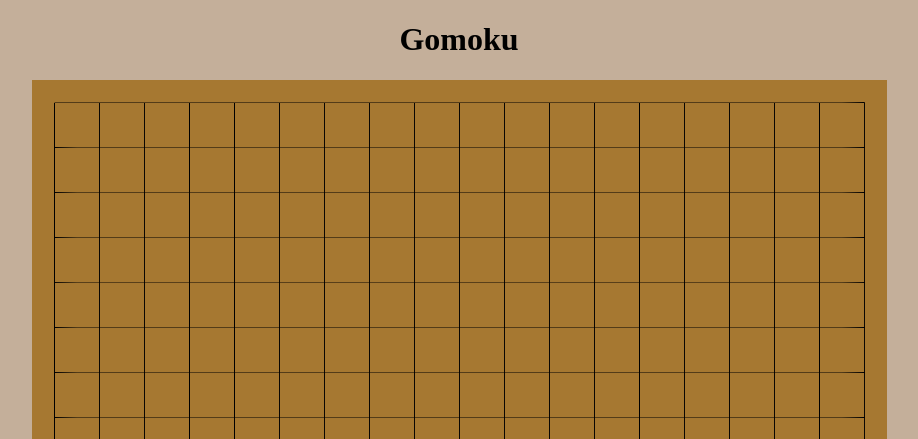
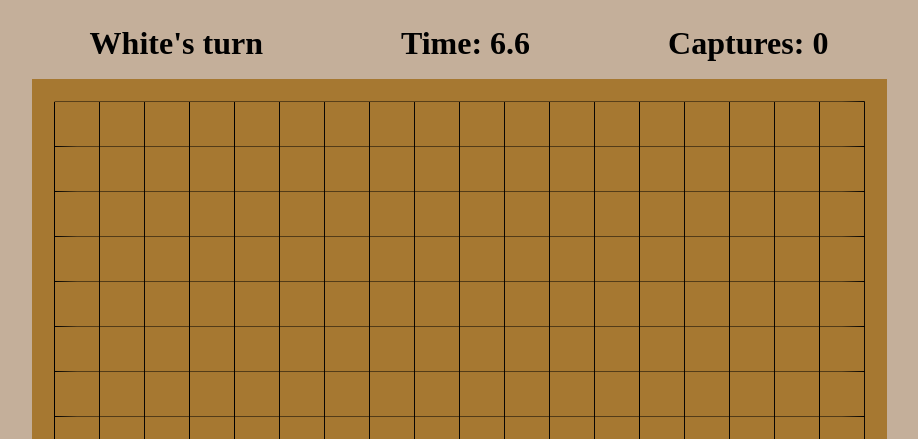
Before and after one commit to artainmo/gomoku, a Flask app: page / in a window 1280 px wide. Shown: the top 439 px of the page, without its empty margins (181-1099 px from the left). Run offline with Flask 3, Linux system fonts and the light colour scheme.

Commit message:
create ability to enter into a capture

```diff
--- a/server.py
+++ b/server.py
@@ -1,5 +1,5 @@
 from flask import Flask, render_template, request, redirect, url_for
-from src.verify_pawns import verify_winning_alignment
+from src.verify_pawns import verify_winning_alignment, verify_capture
 
 app = Flask(__name__)
 
@@ -27,11 +27,12 @@ class Board():
 board = Board()
 turn = None
 win = None
+captures = { "white": 0, "black": 0 }
 
 @app.route('/', methods=["GET", "POST"])
 def index():
     return render_template("game.html", board_size=45, board=board,
-                turn=turn, win=win)
+                turn=turn, win=win, captures=captures)
 
 @app.route('/start')
 def start():
@@ -46,9 +47,12 @@ def stop():
     global turn
     global board
     global win
+    global captures
     board = Board()
     turn = None
     win = None
+    captures["white"] = 0
+    captures["black"] = 0
     return redirect(url_for('index'))
 
 @app.route('/place_pawn', methods=["POST"])
@@ -60,6 +64,8 @@ def place_pawn():
     col = int(request.args.get('col'))
     if turn and board.get_position_value(row, col) == None:
         board.set_position(row, col, turn)
+        if verify_capture(board, turn):
+            captures[turn] += 1
         turn = 'black' if turn == 'white' else 'white'
     else:
         return ('', 204) #Don't return anything if no pawn is placed
--- a/static/css/styles.css
+++ b/static/css/styles.css
@@ -27,12 +27,19 @@ input[type=submit] {
 }
 .align-left {
   display: inline-block;
-  padding-right: 100px;
+  padding-right: 50px;
+  margin: 17px
+}
+
+.align-middle {
+  display: inline-block;
+  padding-right: 50px;
+  padding-left: 50px;
   margin: 17px
 }
 
 .align-right {
   display: inline-block;
-  padding-left: 100px;
+  padding-left: 50px;
   margin: 17px
 }
--- a/templates/game.html
+++ b/templates/game.html
@@ -12,8 +12,11 @@
 		<h1>Gomoku</h1>
 	{% endif %}
 	{% if turn %}
-	<h1 id="timer" class="align-right">
+	<h1 id="timer" class="align-middle">
 		Time: 0
+	</h1>
+	<h1 class="align-right">
+		Captures: {{ captures[turn] }}
 	</h1>
 	{% endif %}
 </div>
```
Also changed, not shown: src/verify_pawns.py (+26 -1 lines).
